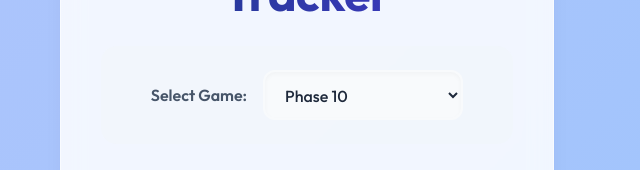
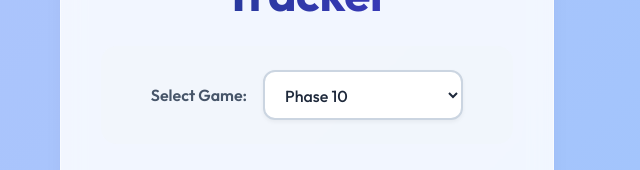
Before and after one commit to subhashtatavarthi/HomeGames, a React (Vite) app in the folder HouseGames/HouseGamesTracker/: page / in a window 1280 px wide. Shown: the part 182-352 px from the top of the page, without its empty margins (333-973 px from the left). Built offline with nearby package versions, Linux system fonts and the light colour scheme.

Commit message:
Enhance game selector dropdown visibility

```diff
--- a/HouseGames/HouseGamesTracker/src/index.css
+++ b/HouseGames/HouseGamesTracker/src/index.css
@@ -155,6 +155,21 @@
   color: #1e293b;
   cursor: pointer;
   min-width: 200px;
+  background-color: white;
+  border: 2px solid #cbd5e1;
+  box-shadow: 0 2px 4px rgba(0, 0, 0, 0.05);
+  border-radius: 12px;
+  padding: 0.75rem 1rem;
+}
+
+.game-selector select:hover {
+  border-color: #94a3b8;
+}
+
+.game-selector select:focus {
+  outline: none;
+  border-color: #6366f1;
+  box-shadow: 0 0 0 4px rgba(99, 102, 241, 0.15);
 }
 
 table {
```
